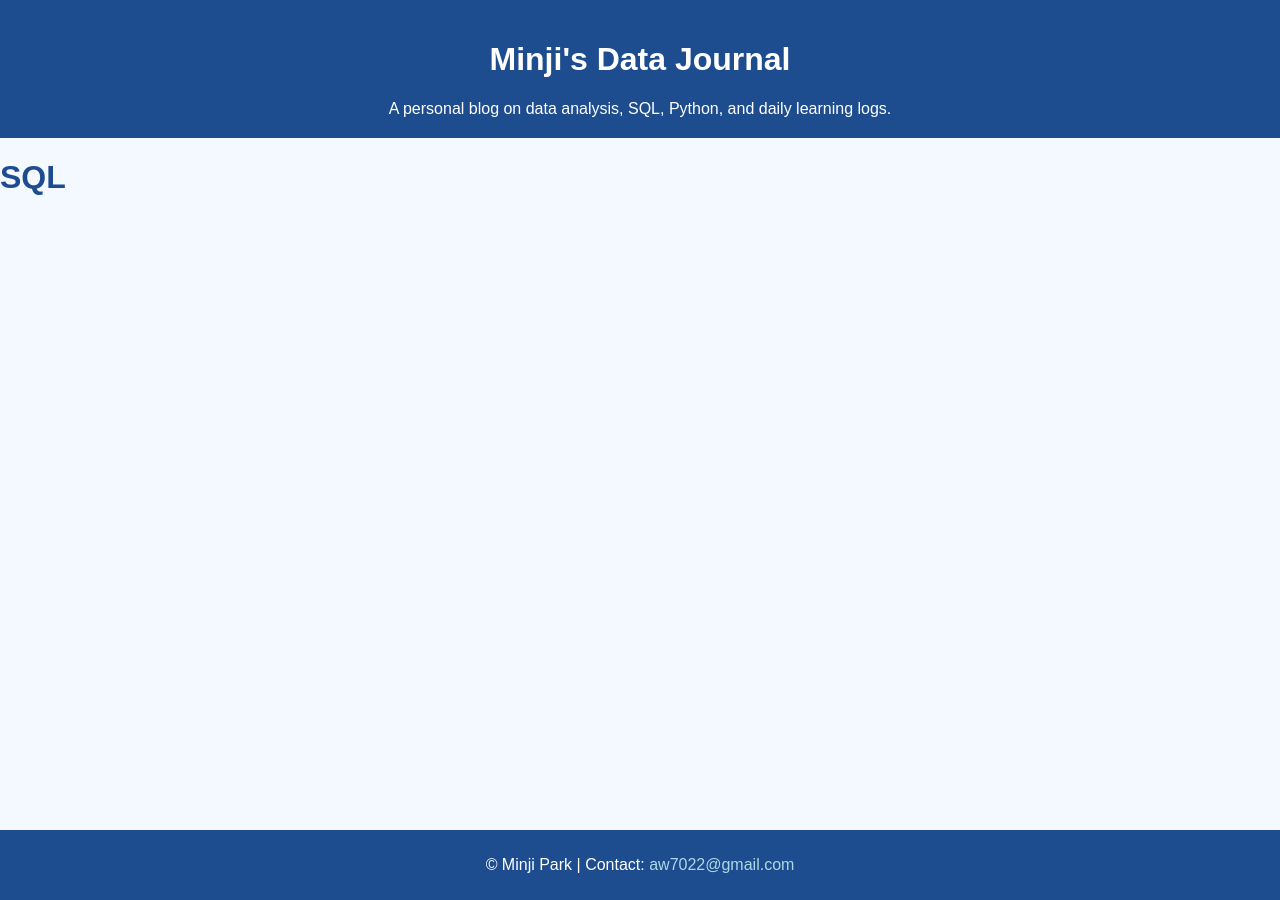
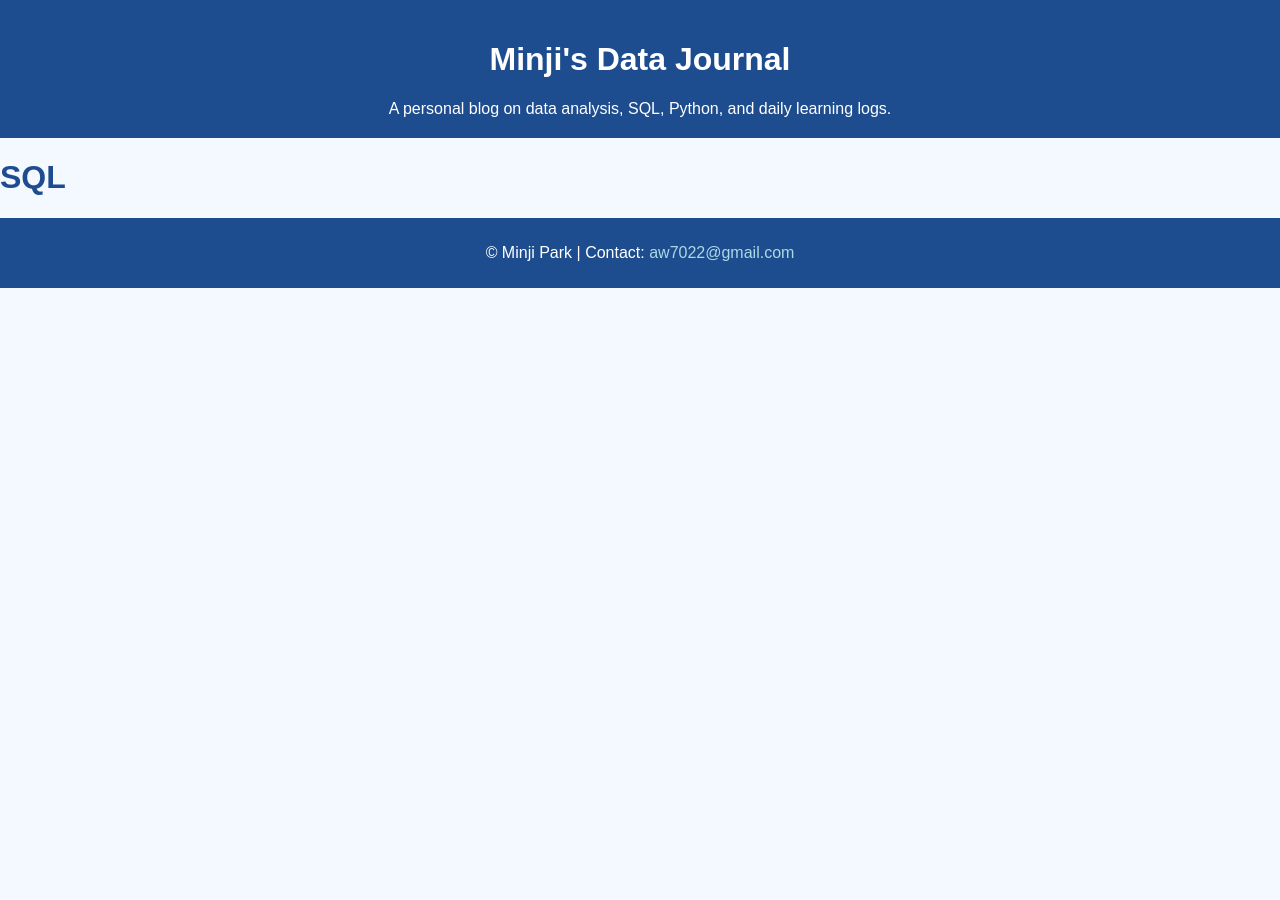
Before and after one commit to Mminzy22/mjp-data, a Jekyll site: the page built from sql.html, in a window 1280 px wide. Built offline with Jekyll 4.4.1, drawn with Linux system fonts in a browser that asks for light colours.

Commit message:
Update style.css

```diff
--- a/assets/css/style.css
+++ b/assets/css/style.css
@@ -82,7 +82,7 @@ footer {
     text-align: center;
     padding: 10px 0;
     width: 100%;
-    position: fixed;
+    position: relative; /* 기본적으로 페이지 하단에 위치 */
     bottom: 0;
     left: 0;
 }
```
